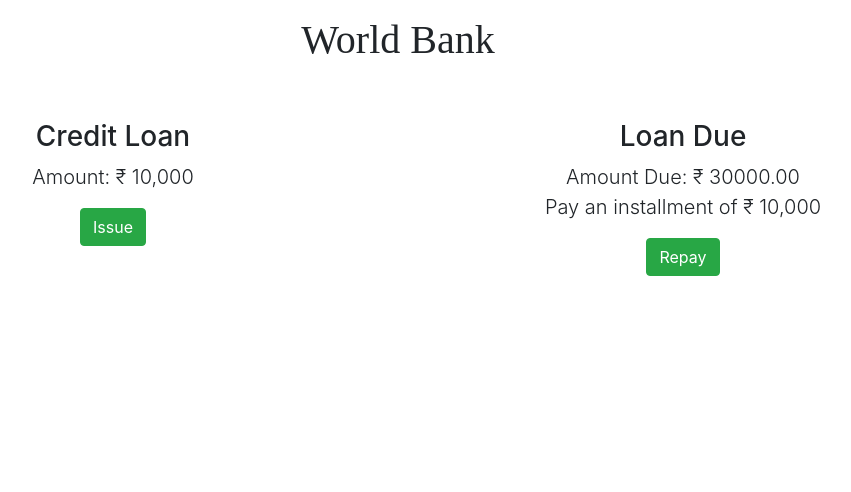
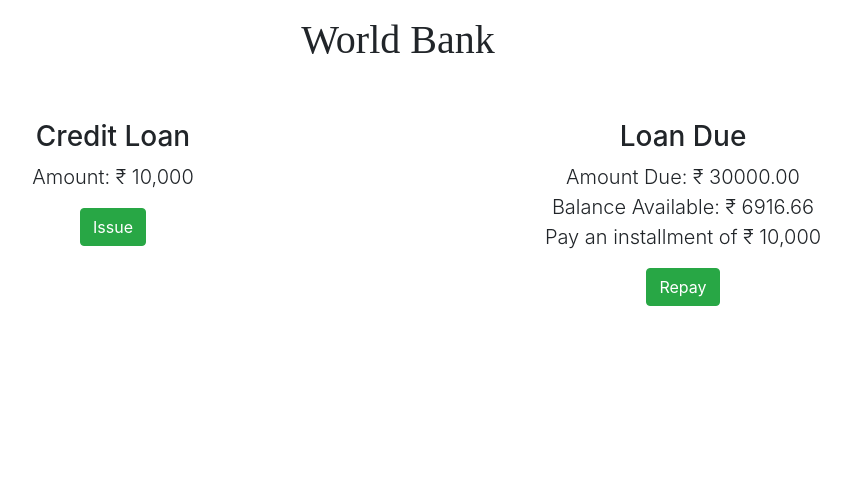
Before and after one commit to morphosis-nitmz/Stock-Bridge-2018, a Django app: page /bank/loan/ in a window 1280 px wide. Shown: the part 56-548 px from the top of the page, without its empty margins (242-1093 px from the left). Run offline with Django 3.2, Linux system fonts and the light colour scheme; a user stored in the database is signed in; data comes from the database, SQL or seed files in the repository; both versions use the stored data as it was after the commit; parts of the project's set-up code (start-up, migrations or seed data) failed here and were passed over; some libraries are stand-ins or nearby versions.

Commit message:
Changes to loan repay view

```diff
--- a/bank/models.py
+++ b/bank/models.py
@@ -28,7 +28,7 @@
         self.user.save()
 
     def get_installment(self):
-        if self.loan >= DEFAULT_LOAN_AMOUNT:
+        if self.loan >= DEFAULT_LOAN_AMOUNT and self.user.net_worth >= DEFAULT_LOAN_AMOUNT:
             self.loan -= DEFAULT_LOAN_AMOUNT
             self.save()
             self.user.net_worth -= DEFAULT_LOAN_AMOUNT
--- a/bank/templates/bank/loan.html
+++ b/bank/templates/bank/loan.html
@@ -23,7 +23,8 @@
     <div class="col-12 col-md-6 text-center">
         <h3>Loan Due</h3>
         <p class="lead">Amount Due: &#8377; {{ account.loan }}<br>
-        Pay an installment of &#8377; 10,000</p>
+            Balance Available: &#8377; {{ user.net_worth }}<br>
+            Pay an installment of &#8377; 10,000</p>
         <form method="POST" action="{% url 'bank:loan' %}"> {% csrf_token %}
             <input type="hidden" name="mode" value="pay">
             <button type="submit" class="btn btn-success">Repay</button>
--- a/bank/views.py
+++ b/bank/views.py
@@ -26,7 +26,10 @@
             if bank_account.get_installment():
                 messages.success(request, 'Installment paid!')
             else:
-                messages.error(request, 'Minimum installment amount has to be INR 10,000')
+                messages.error(
+                    request,
+                    'Minimum installment amount has to be INR 10,000 and you should have sufficient balance.'
+                )
         return redirect('bank:loan')
 
 
--- a/requirements.txt
+++ b/requirements.txt
@@ -1,3 +1,8 @@
 Django==1.11.8
 django-cron==0.5.0
 djangorestframework==3.7.7
+django-common-helpers==0.9.1
+numpy==1.14.2
+pkg-resources==0.0.0
+psycopg2==2.7.4
+pytz==2018.4
```
Also changed, not shown: db.sqlite3.
